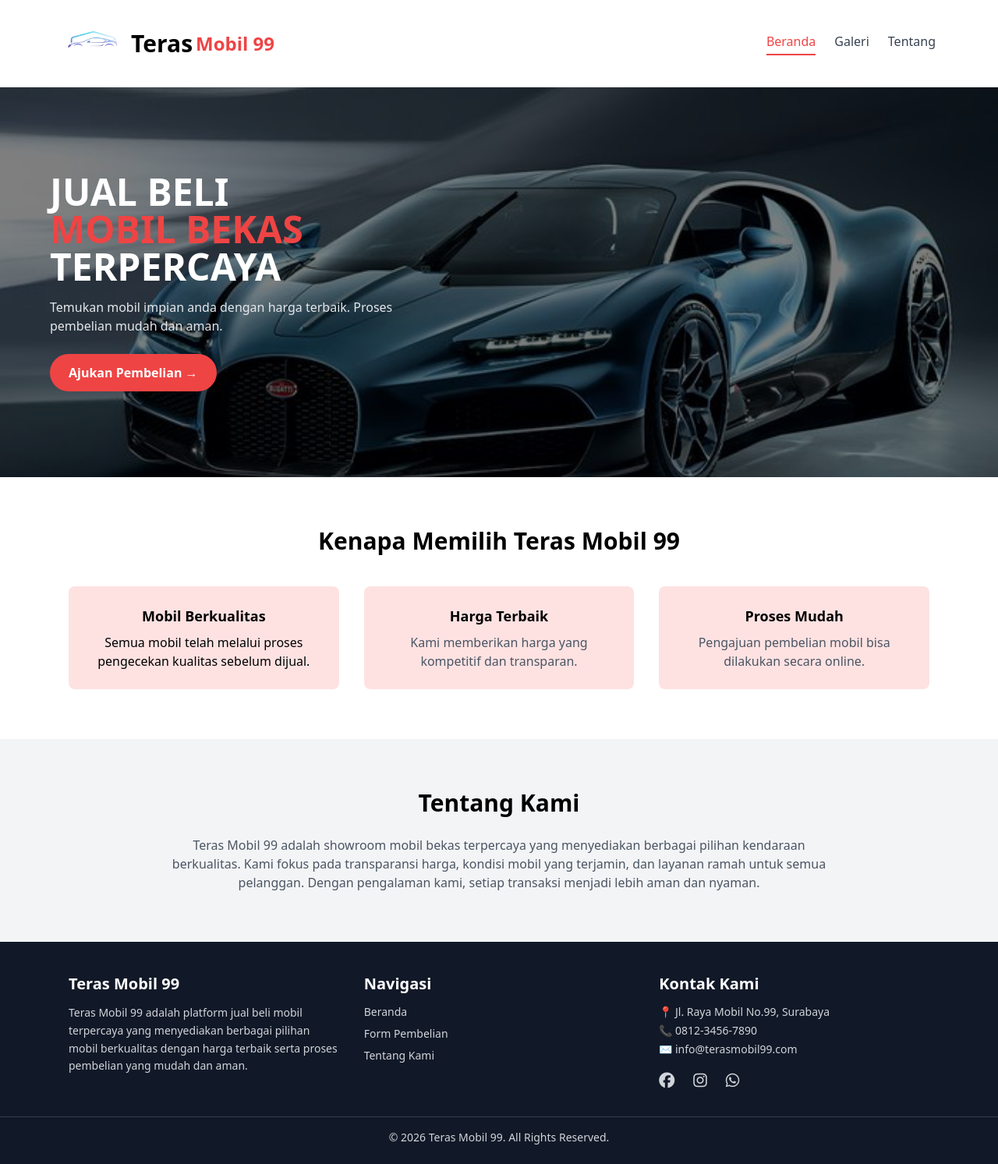
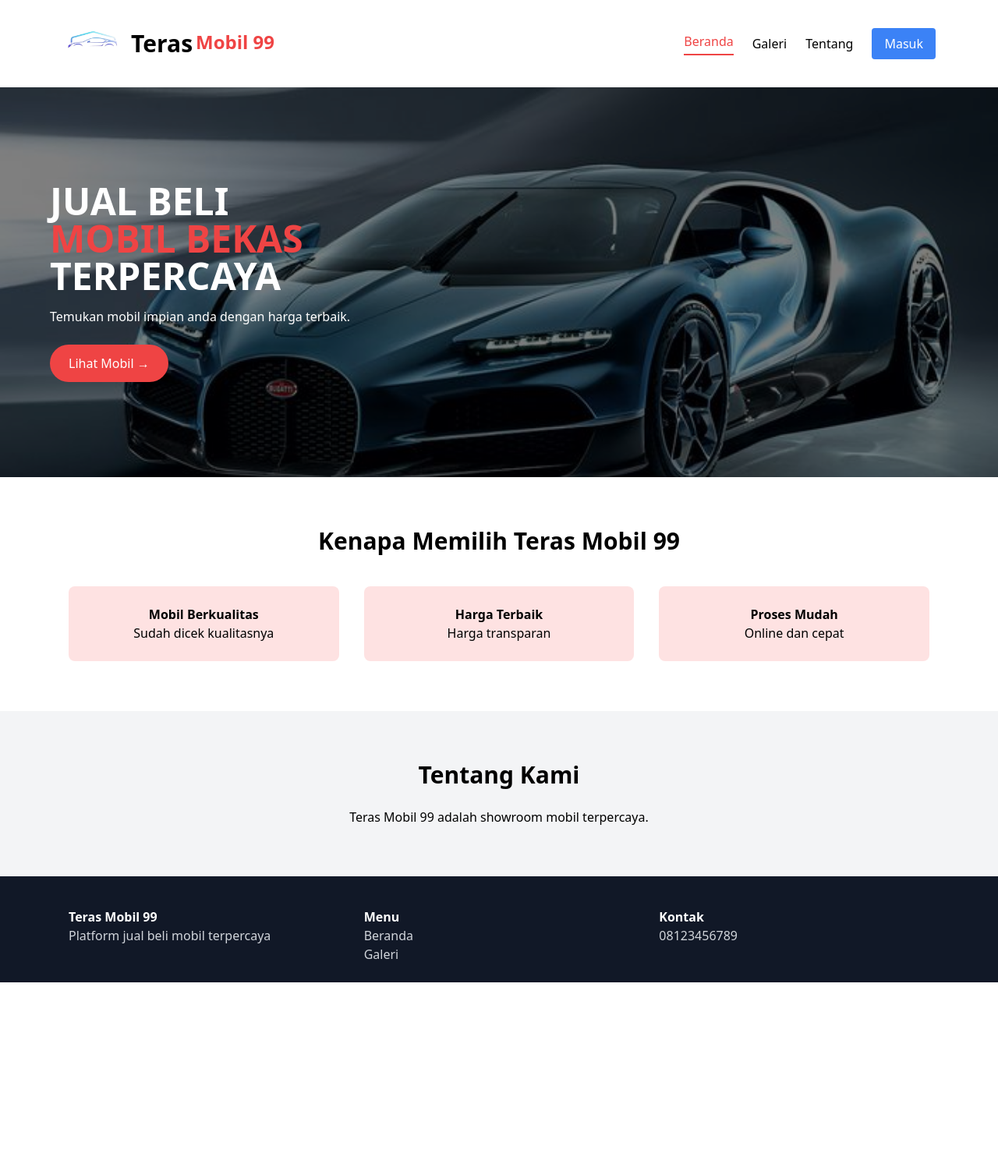
Before and after one commit to asep-creator/UTS_pemweb, a PHP site: page / in a window 1280 px wide. Shown: the whole page at 78% size. After the commit the page ends 1260 px from the top, so only its background shows below. Run offline with PHP 8.4, Linux system fonts and the light colour scheme; some libraries are stand-ins or nearby versions.

Commit message:
Update index.php

```diff
--- a/index.php
+++ b/index.php
@@ -1,3 +1,4 @@
+<?php include "koneksi.php"; ?>
 <!DOCTYPE html>
 <html lang="id">
 <head>
@@ -6,7 +7,6 @@
 <title>Teras Mobil 99</title>
 
 <script src="https://cdn.tailwindcss.com"></script>
-
 <link rel="stylesheet"
 href="https://cdnjs.cloudflare.com/ajax/libs/font-awesome/6.5.0/css/all.min.css">
 
@@ -14,72 +14,43 @@ href="https://cdnjs.cloudflare.com/ajax/libs/font-awesome/6.5.0/css/all.min.css"
 
 <body class="bg-gray-100">
 
-<!-- Navbar -->
+<!-- NAVBAR -->
 <nav class="bg-white shadow">
-
 <div class="max-w-6xl mx-auto px-4 py-4 flex justify-between items-center">
 
-<!-- Logo -->
 <div class="flex items-center space-x-2">
-
 <img src="assets/logo.png" class="w-14 md:w-20 bg-white p-1 rounded">
-
 <h1 class="ml-3 flex font-bold">
-<span class="text-black text-xl md:text-3xl self-center">Teras</span>
-<span class="text-red-500 text-lg md:text-2xl self-center ml-1">Mobil 99</span>
+<span class="text-black text-xl md:text-3xl">Teras</span>
+<span class="text-red-500 text-lg md:text-2xl ml-1">Mobil 99</span>
 </h1>
-
 </div>
 
-<!-- Menu Desktop -->
-<div class="hidden md:flex space-x-6 text-gray-700 font-medium">
+<div class="hidden md:flex space-x-6 items-center">
 
 <a href="index.php"
 class="text-red-500 border-b-2 border-red-500 pb-1">
 Beranda
 </a>
 
-<a href="Galeri.html"
-class="hover:text-red-500">
-Galeri
+<a href="galeri.php" class="hover:text-red-500">Galeri</a>
+<a href="#tentang" class="hover:text-red-500">Tentang</a>
+
+<?php if (!isset($_SESSION['login'])): ?>
+<a href="login.php" class="bg-blue-500 text-white px-4 py-2 rounded">
+Masuk
 </a>
-
-<a href="#tentang"
-class="hover:text-red-500">
-Tentang
-</a>
+<?php else: ?>
+<span><?= $_SESSION['username'] ?></span>
+<a href="logout.php" class="text-red-500">Logout</a>
+<?php endif; ?>
 
 </div>
 
-<!-- Hamburger Button -->
-<button id="menu-btn" class="md:hidden text-2xl text-gray-700">
-<i class="fa-solid fa-bars"></i>
-</button>
-
 </div>
-
-<!-- Mobile Menu -->
-<div id="mobile-menu"
-class="hidden md:hidden px-6 pb-4 space-y-3 text-gray-700 font-medium">
-
-<a href="index.php" class="block hover:text-red-500">
-Beranda
-</a>
-
-<a href="formulir.html" class="block hover:text-red-500">
-Formulir
-</a>
-
-<a href="#tentang" class="block hover:text-red-500">
-Tentang
-</a>
-
-</div>
-
 </nav>
 
-
-<!-- Hero Section -->
+<!-- HERO -->
 <section class="relative min-h-[500px] flex items-end md:items-center">
 
 <img src="assets/mobil.jpg"
@@ -89,200 +60,84 @@ class="absolute inset-0 w-full h-full object-cover">
 
 <div class="relative max-w-6xl px-6 md:pl-16 text-white mb-16 md:mb-0">
 
-<h2 class="text-2xl sm:text-3xl md:text-5xl font-bold leading-tight">
+<h2 class="text-2xl md:text-5xl font-bold">
 JUAL BELI <br>
 <span class="text-red-500">MOBIL BEKAS</span> <br>
 TERPERCAYA
 </h2>
 
-<p class="mt-4 text-gray-200 max-w-md">
+<p class="mt-4 max-w-md">
 Temukan mobil impian anda dengan harga terbaik.
-Proses pembelian mudah dan aman.
 </p>
 
-<a href="formulir.html"
-class="inline-block mt-6 bg-red-500 hover:bg-red-600 hover:scale-105 px-6 py-3 rounded-full font-semibold transition">
-Ajukan Pembelian →
+<a href="galeri.php"
+class="inline-block mt-6 bg-red-500 px-6 py-3 rounded-full">
+Lihat Mobil →
 </a>
 
 </div>
-
 </section>
 
+<!-- KEUNGGULAN -->
+<section class="py-16 bg-white">
+<div class="max-w-6xl mx-auto px-6 text-center">
 
-<!-- Keunggulan -->
-<section class="py-16 bg-white">
-
-<div class="max-w-6xl mx-auto px-6">
-
-<h3 class="text-2xl md:text-3xl font-bold text-center mb-10">
+<h3 class="text-3xl font-bold mb-10">
 Kenapa Memilih Teras Mobil 99
 </h3>
 
-<div class="grid gap-8 md:grid-cols-3 text-center">
+<div class="grid md:grid-cols-3 gap-8">
 
 <div class="p-6 bg-red-100 rounded-lg">
-<h4 class="font-bold text-lg mb-2">
-Mobil Berkualitas
-</h4>
-
-<p class="text-grey-600">
-Semua mobil telah melalui proses pengecekan kualitas sebelum dijual.
-</p>
+<h4 class="font-bold">Mobil Berkualitas</h4>
+<p>Sudah dicek kualitasnya</p>
 </div>
 
 <div class="p-6 bg-red-100 rounded-lg">
-<h4 class="font-bold text-lg mb-2">
-Harga Terbaik
-</h4>
-
-<p class="text-gray-600">
-Kami memberikan harga yang kompetitif dan transparan.
-</p>
+<h4 class="font-bold">Harga Terbaik</h4>
+<p>Harga transparan</p>
 </div>
 
 <div class="p-6 bg-red-100 rounded-lg">
-<h4 class="font-bold text-lg mb-2">
-Proses Mudah
-</h4>
-
-<p class="text-gray-600">
-Pengajuan pembelian mobil bisa dilakukan secara online.
-</p>
+<h4 class="font-bold">Proses Mudah</h4>
+<p>Online dan cepat</p>
 </div>
 
 </div>
 
 </div>
-
 </section>
 
-
-<!-- Tentang -->
-<section id="tentang" class="py-16 bg-gray-100">
-
-<div class="max-w-4xl mx-auto text-center px-6">
-
-<h3 class="text-2xl md:text-3xl font-bold mb-6">
-Tentang Kami
-</h3>
-
-<p class="text-gray-600">
-Teras Mobil 99 adalah showroom mobil bekas terpercaya
-yang menyediakan berbagai pilihan kendaraan berkualitas.
-Kami fokus pada transparansi harga, kondisi mobil yang
-terjamin, dan layanan ramah untuk semua pelanggan.
-Dengan pengalaman kami, setiap transaksi menjadi
-lebih aman dan nyaman.
+<!-- TENTANG -->
+<section id="tentang" class="py-16 bg-gray-100 text-center">
+<h3 class="text-3xl font-bold mb-6">Tentang Kami</h3>
+<p class="max-w-2xl mx-auto">
+Teras Mobil 99 adalah showroom mobil terpercaya.
 </p>
-
-</div>
-
 </section>
 
-
-<!-- Footer -->
+<!-- FOOTER -->
 <footer class="bg-gray-900 text-gray-300 pt-10 pb-6">
-
-<div class="max-w-6xl mx-auto px-6 grid gap-8 md:grid-cols-3">
+<div class="max-w-6xl mx-auto px-6 grid md:grid-cols-3 gap-8">
 
 <div>
-<h2 class="text-xl font-bold text-white mb-3">
-Teras Mobil 99
-</h2>
-
-<p class="text-sm leading-relaxed">
-Teras Mobil 99 adalah platform jual beli mobil terpercaya
-yang menyediakan berbagai pilihan mobil berkualitas
-dengan harga terbaik serta proses pembelian yang
-mudah dan aman.
-</p>
+<h2 class="text-white font-bold">Teras Mobil 99</h2>
+<p>Platform jual beli mobil terpercaya</p>
 </div>
 
 <div>
-<h2 class="text-xl font-bold text-white mb-3">
-Navigasi
-</h2>
-
-<ul class="space-y-2 text-sm">
-
-<li>
-<a href="index.php" class="hover:text-white">
-Beranda
-</a>
-</li>
-
-<li>
-<a href="formulir.html" class="hover:text-white">
-Form Pembelian
-</a>
-</li>
-
-<li>
-<a href="#tentang" class="hover:text-white">
-Tentang Kami
-</a>
-</li>
-
-</ul>
-
+<h2 class="text-white font-bold">Menu</h2>
+<a href="index.php">Beranda</a><br>
+<a href="galeri.php">Galeri</a>
 </div>
 
 <div>
-
-<h2 class="text-xl font-bold text-white mb-3">
-Kontak Kami
-</h2>
-
-<p class="text-sm">
-📍 Jl. Raya Mobil No.99, Surabaya
-</p>
-
-<p class="text-sm mt-1">
-📞 0812-3456-7890
-</p>
-
-<p class="text-sm mt-1">
-✉ info@terasmobil99.com
-</p>
-
-<div class="flex space-x-6 mt-4 text-xl">
-
-<a href="#" class="hover:text-blue-500">
-<i class="fab fa-facebook"></i>
-</a>
-
-<a href="https://www.instagram.com/terasmobil99?igsh=ZnBmbzVyNGhpMGdi" class="hover:text-pink-500">
-<i class="fab fa-instagram"></i>
-</a>
-
-<a href="#" class="hover:text-green-500">
-<i class="fab fa-whatsapp"></i>
-</a>
-
+<h2 class="text-white font-bold">Kontak</h2>
+<p>08123456789</p>
 </div>
 
 </div>
-
-</div>
-
-<div class="border-t border-gray-700 mt-8 pt-4 text-center text-sm">
-<p>© 2026 Teras Mobil 99. All Rights Reserved.</p>
-</div>
-
 </footer>
-
-
-<script>
-
-const btn = document.getElementById("menu-btn");
-const menu = document.getElementById("mobile-menu");
-
-btn.addEventListener("click", function(){
-menu.classList.toggle("hidden");
-});
-
-</script>
 
 </body>
 </html>
```
